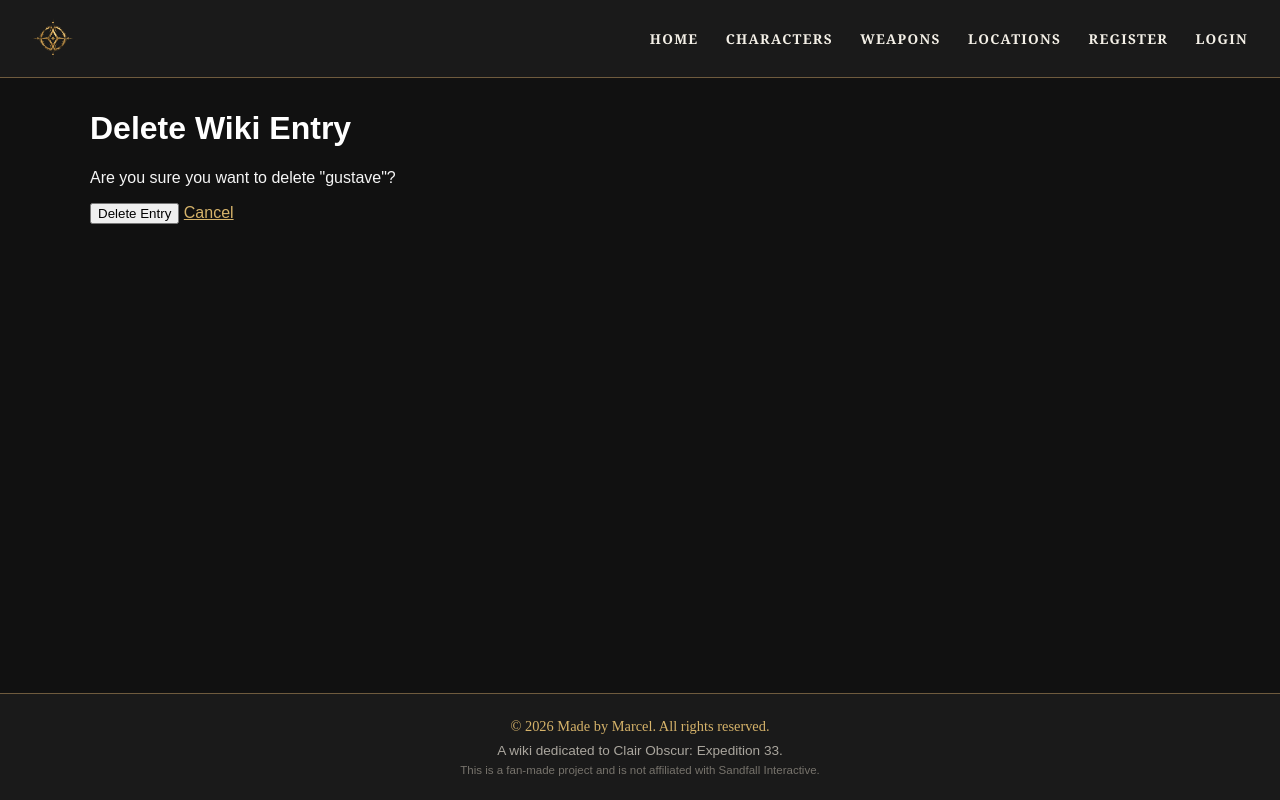
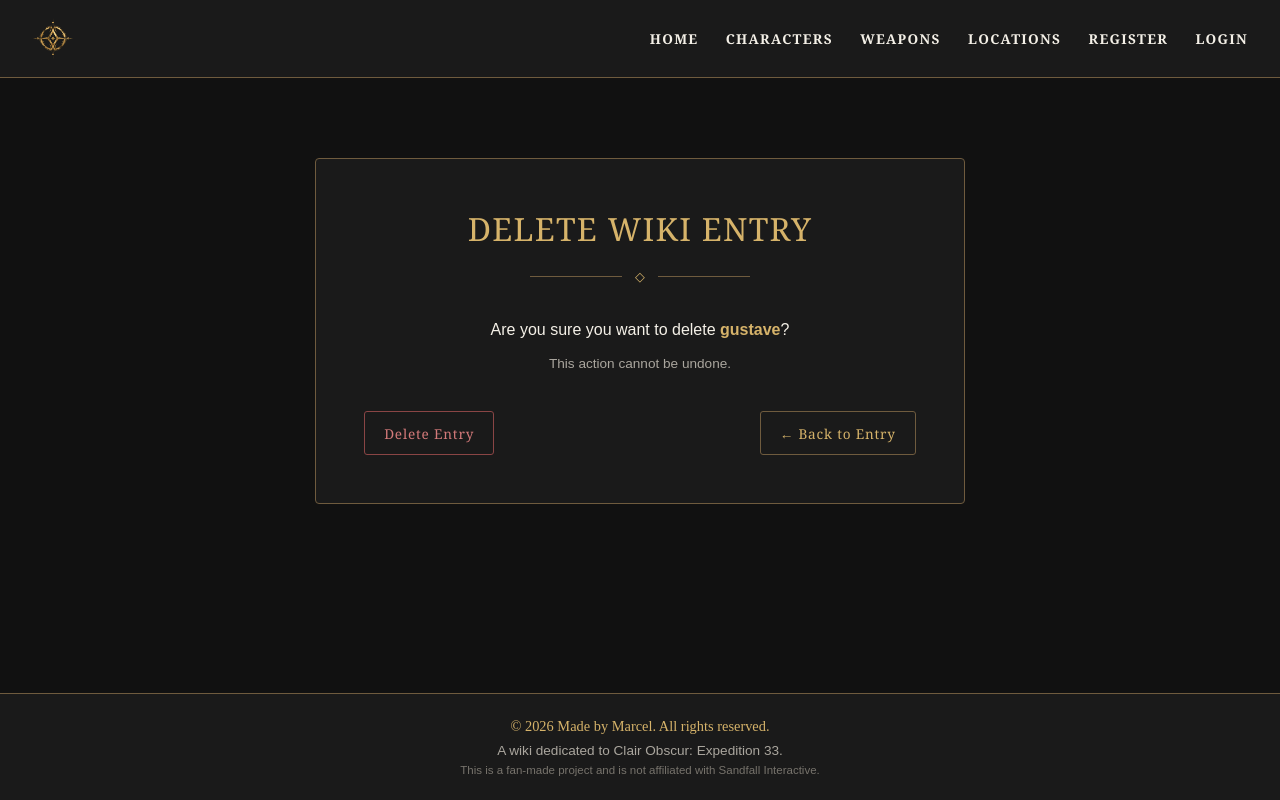
Before and after one commit to xmarcelx2018-cmd/expedition_33_wiki, a Django app: template wiki/templates/wiki/wiki_delete.html in a window 1280 px wide. Run offline with Django 4.2, Linux system fonts and the light colour scheme; the template is opened without the code that fills it: values that come from a table or form of the project are taken from there, others are empty; data comes from the database, SQL or seed files in the repository; parts of the project's set-up code (start-up, migrations or seed data) failed here and were passed over.

Commit message:
Style entry deletion page

```diff
--- a/wiki/templates/wiki/wiki_delete.html
+++ b/wiki/templates/wiki/wiki_delete.html
@@ -2,22 +2,44 @@
 
 {% block content %}
 
-<div class="container">
+<div class="container delete-page">
+
+    <div class="delete-card">
+
         <h1>Delete Wiki Entry</h1>
 
-    <p>Are you sure you want to delete "{{ wiki_entry.title }}"?</p>
+        <div class="delete-divider">
+            <span>◇</span>
+        </div>
+
+        <p class="delete-message">
+            Are you sure you want to delete
+            <strong>{{ wiki_entry.title }}</strong>?
+        </p>
+
+        <p class="delete-warning">
+            This action cannot be undone.
+        </p>
 
         <form method="post">
             {% csrf_token %}
 
-        <button type="submit" class="btn btn-danger">
+            <div class="delete-actions">
+
+                <button type="submit" class="delete-confirm">
                     Delete Entry
                 </button>
 
-        <a href="{% url 'wiki_detail' wiki_entry.pk %}" class="btn btn-secondary">
-            Cancel
+                <a href="{% url 'wiki_detail' wiki_entry.pk %}" class="back-button">
+                    ← Back to Entry
                 </a>
+
+            </div>
+
         </form>
+
+    </div>
+
 </div>
 
 {% endblock %}
```
Also changed, not shown: wiki/forms.py (+10 -0 lines). Lines whose indentation alone changed are shown as unchanged.
